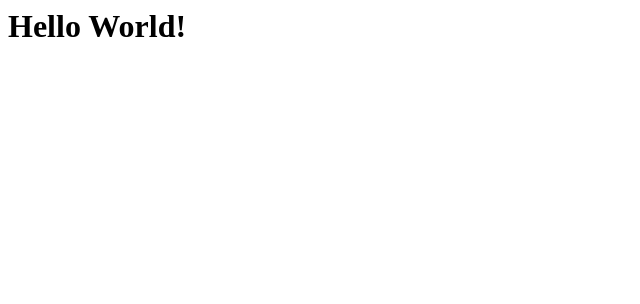
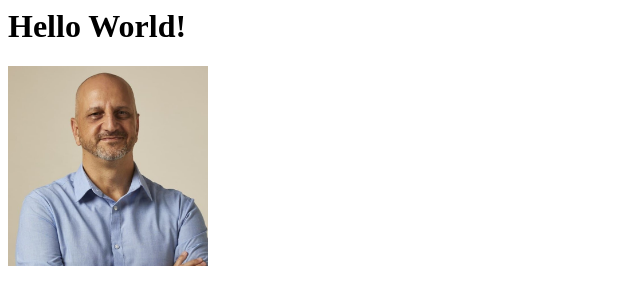
Before and after one commit to pedrofaraco/pedrofaraco.github.io, a plain HTML site: page index.html in a window 1280 px wide. Shown: the whole page, without its empty margins (0-640 px from the left). Drawn offline with Linux system fonts and the light colour scheme.

Commit message:
add image to html

```diff
--- a/index.html
+++ b/index.html
@@ -1,3 +1,4 @@
 <html>
     <h1>Hello World!</h1>
+    <img src="pedro.jpg" height="200"
 </html>
```
